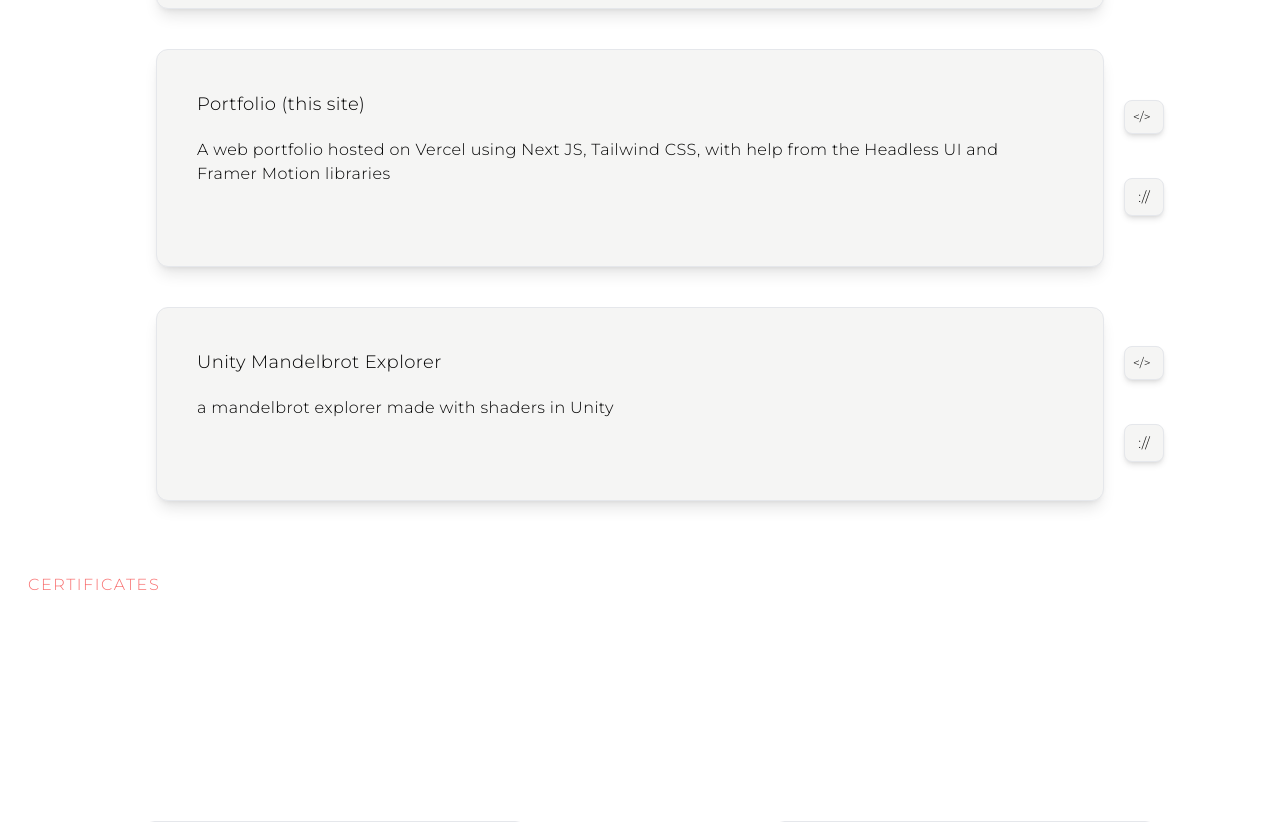
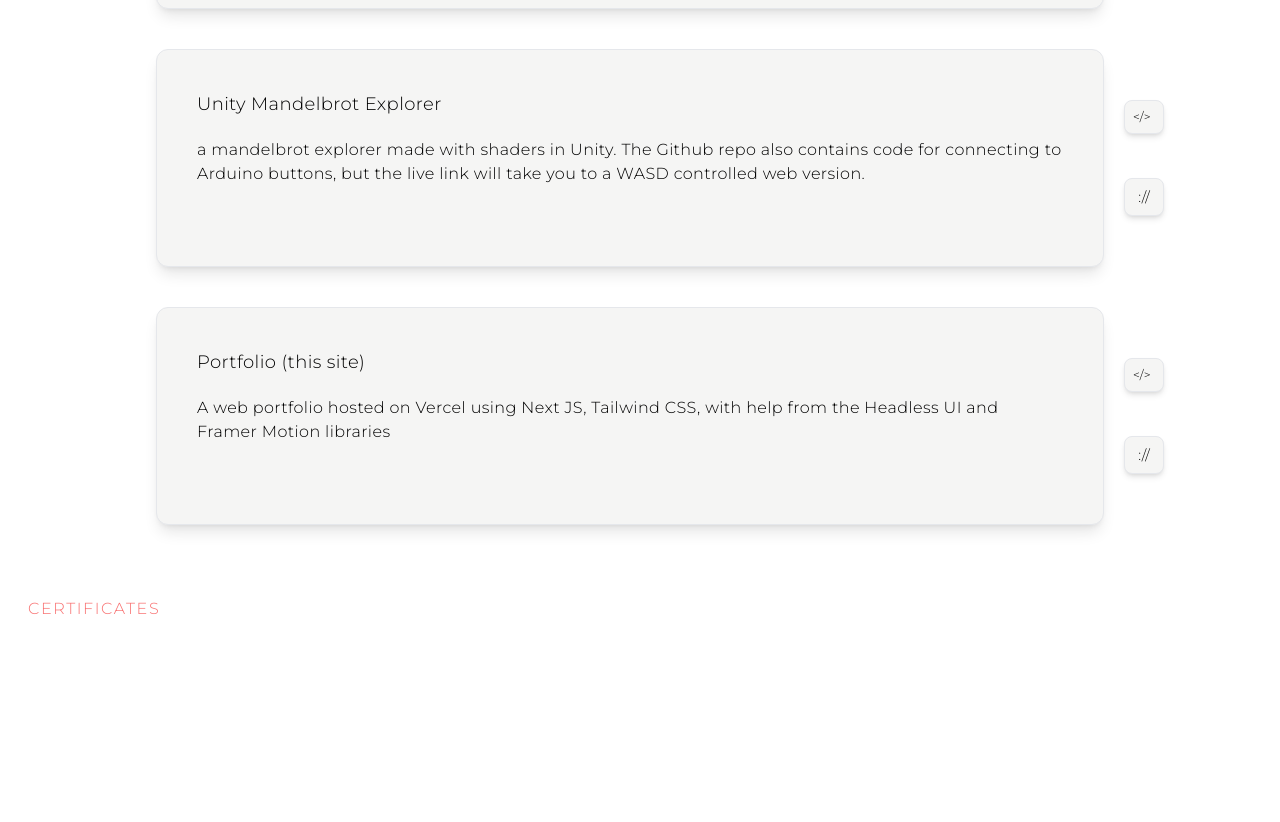
Before and after one commit to skyleilani/sky-portfolio, a Next.js app: page / in a window 1280 px wide. Shown: the part 2497-3319 px from the top of the page. Built offline with nearby package versions, Linux system fonts and the light colour scheme.

Commit message:
Mandelbrot project update

```diff
--- a/components/pages/Projects.jsx
+++ b/components/pages/Projects.jsx
@@ -35,6 +35,20 @@ const projects = () => {
           Used the motion library to create animations in React'
         />
         <ProjectCard
+          title='Unity Mandelbrot Explorer'
+          description='a mandelbrot explorer made with shaders in Unity. The Github repo also contains code for connecting to Arduino buttons, but the live link will take you to a WASD controlled web version.'
+          mobileDescription='React, TailwindCSS, Unity, HLSL'
+          sourceCodeLink='https://github.com/skyleilani/unity-game'
+          liveLink='https://web-unity-mandelbrot.vercel.app/'
+          imgSrc={unityMandelbrot}
+          imgAlt='unityMandelbrot'
+          tabDescription='A mandelbrot explorer made with Unity HLSL shaders. '
+          moreTabDescription='Proficiency in using Unitys ShaderLab language and creating custom shaders.
+          Solid understanding of mathematical concepts and ability to implement them in code.
+          Experience in creating user-friendly and customizable graphics by using properties to control the look and feel of the Mandelbrot set.
+          Solid understanding of Unity, computer graphics and mathematical concepts'
+        />
+        <ProjectCard
           title='Portfolio (this site)'
           description='A web portfolio hosted on Vercel using Next JS, Tailwind CSS, with help from the Headless UI and Framer Motion libraries'
           mobileDescription='Next.js, React, Tailwind CSS, Headless UI, Framer Motion'
@@ -52,17 +66,6 @@ const projects = () => {
           Knowledge of how to use the getBoundingClientRect method to get the dimensions and position of an element.
           Familiarity with the pageYOffset and scrollTop properties to get the current scroll position of the page or an element'
         />
-        <ProjectCard
-          title='Unity Mandelbrot Explorer'
-          description='a mandelbrot explorer made with shaders in Unity'
-          mobileDescription='React, TailwindCSS, Unity, HLSL'
-          sourceCodeLink='https://github.com/skyleilani/unity-game'
-          liveLink='https://web-unity-mandelbrot.vercel.app/'
-          imgSrc={unityMandelbrot}
-          imgAlt='unityMandelbrot'
-          tabDescription='A mandelbrot explorer made with Unity HLSL shaders. '
-          moreTabDescription='The github has code for connecting to arduino buttons, but the live link will take you to a WASD controlled web version'
-        />
       </div>
     </div>
   );
```
